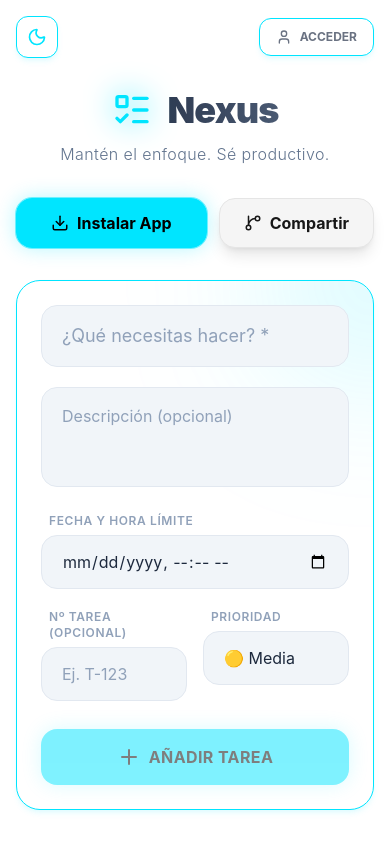
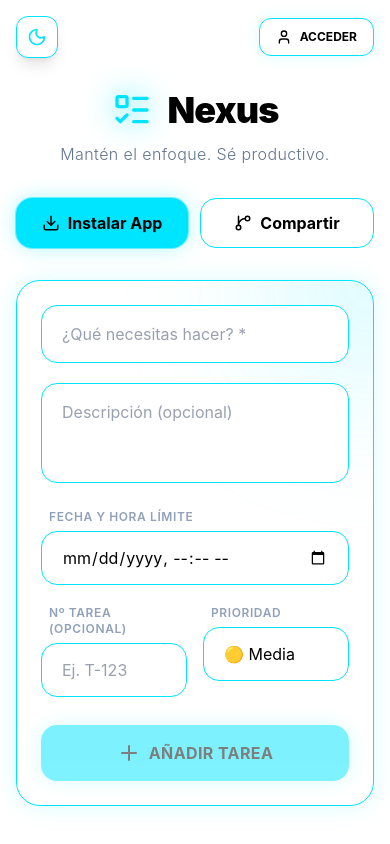
Before and after one commit to contactocreativeweb/gestor-tareas-nexus, a React (Vite) app: page / in a window 390 px wide. Shown: the top 844 px of the page. Built offline with nearby package versions, Linux system fonts and the light colour scheme; no server answers.

Commit message:
fix: strictly enforce pure white and black colors using explicit tailwind classes

```diff
--- a/index.html
+++ b/index.html
@@ -5,8 +5,8 @@
     <link rel="icon" type="image/png" href="/pwa-192.png" />
     <link rel="apple-touch-icon" href="/pwa-192.png">
     <meta name="viewport" content="width=device-width, initial-scale=1.0, maximum-scale=1.0, user-scalable=no" />
-    <meta name="theme-color" content="#f0f7ff" media="(prefers-color-scheme: light)">
-    <meta name="theme-color" content="#020617" media="(prefers-color-scheme: dark)">
+    <meta name="theme-color" content="#ffffff" media="(prefers-color-scheme: light)">
+    <meta name="theme-color" content="#000000" media="(prefers-color-scheme: dark)">
     <title>Nexus | Gestor de Tareas</title>
   </head>
   <body>
--- a/src/TodoApp.jsx
+++ b/src/TodoApp.jsx
@@ -67,7 +67,7 @@ const ThemeToggle = () => {
   return (
     <button
       onClick={toggleTheme}
-      className="p-2.5 rounded-xl bg-white/5 border border-white/10 hover:border-electric-blue/30 transition-all group shadow-lg glass-card"
+      className="p-2.5 rounded-xl bg-white dark:bg-black border border-electric-blue hover:shadow-[0_0_15px_rgba(0,229,255,0.4)] transition-all group shadow-lg"
       title={isDark ? "Modo Claro" : "Modo Oscuro"}
     >
       {isDark ? (
@@ -147,7 +147,7 @@ const PwaInstaller = () => {
         </button>
         <button
           onClick={handleShare}
-          className="flex items-center justify-center gap-2 py-3 px-6 rounded-2xl bg-neutral-100 dark:bg-neutral-800 text-neutral-900 dark:text-neutral-100 font-bold border border-neutral-200 dark:border-neutral-700 hover:bg-neutral-200 dark:hover:bg-neutral-700 transition-all shadow-lg"
+          className="flex items-center justify-center gap-2 py-3 px-6 rounded-2xl bg-white dark:bg-black text-black dark:text-white font-bold border border-electric-blue hover:shadow-[0_0_15px_rgba(0,229,255,0.3)] transition-all flex-1 max-w-[200px]"
           title="Compartir App"
         >
           <GitBranch size={18} />
@@ -163,7 +163,7 @@ const PwaInstaller = () => {
             exit={{ opacity: 0, height: 0 }}
             className="w-full max-w-md overflow-hidden"
           >
-            <div className="p-6 rounded-3xl glass-card border-electric-blue/20 bg-electric-blue/5">
+            <div className="p-6 rounded-3xl bg-white dark:bg-black border border-electric-blue shadow-[0_0_20px_rgba(0,229,255,0.15)] text-black dark:text-white">
               <h4 className="text-lg font-bold mb-4 flex items-center gap-2">
                 {platform === 'ios' ? <Apple size={20} /> : <Smartphone size={20} />}
                 Pasos para Instalar
@@ -209,7 +209,7 @@ const PwaInstaller = () => {
                       type="text"
                       readOnly
                       value={window.location.href}
-                      className="flex-1 bg-black/10 dark:bg-black/40 border border-electric-blue/50 rounded-xl px-3 py-2.5 text-xs font-mono truncate focus:outline-none focus:border-electric-blue"
+                      className="flex-1 bg-white dark:bg-black border border-electric-blue rounded-xl px-3 py-2.5 text-xs font-mono truncate text-black dark:text-white focus:outline-none focus:shadow-[0_0_10px_rgba(0,229,255,0.3)]"
                     />
                     <button
                       onClick={copyLink}
@@ -284,9 +284,9 @@ const Countdown = ({ deadline }) => {
 // ─── Task Card ─────────────────────────────────────────────
 const TaskItem = ({ task, onDelete, isFocused, onToggleFocus, isAnyFocused, isCurrent, onSetCurrent }) => {
   const glowClass = isFocused
-    ? 'ring-2 ring-electric-blue shadow-[0_0_20px_rgba(0,229,255,0.5)]'
-    : 'border border-white/10 hover:border-white/20';
-  const currentBadgeClass = isCurrent ? 'ring-1 ring-neon-violet shadow-[0_0_10px_rgba(138,43,226,0.3)] bg-neon-violet/10' : '';
+    ? 'ring-2 ring-electric-blue shadow-[0_0_20px_rgba(0,229,255,0.5)] border-electric-blue'
+    : 'border border-electric-blue shadow-[0_4px_10px_rgba(0,0,0,0.05)] hover:shadow-[0_4px_15px_rgba(0,229,255,0.2)]';
+  const currentBadgeClass = isCurrent ? 'ring-1 ring-neon-violet shadow-[0_0_10px_rgba(138,43,226,0.3)] bg-neon-violet/5' : '';
 
   return (
     <motion.div
@@ -295,7 +295,7 @@ const TaskItem = ({ task, onDelete, isFocused, onToggleFocus, isAnyFocused, isCu
       animate={{ opacity: isAnyFocused && !isFocused ? 0.4 : 1, y: 0, scale: isAnyFocused && !isFocused ? 0.95 : 1 }}
       exit={{ opacity: 0, scale: 0.9, transition: { duration: 0.2 } }}
       transition={{ duration: 0.3 }}
-      className={`relative p-5 rounded-3xl glass-card transition-all duration-500 overflow-hidden ${glowClass} ${currentBadgeClass}`}
+      className={`relative p-5 rounded-3xl bg-white dark:bg-black transition-all duration-500 overflow-hidden ${glowClass} ${currentBadgeClass}`}
     >
       <div className="flex justify-between items-start gap-4">
         <div className="flex-1 flex flex-col gap-2">
@@ -325,7 +325,7 @@ const TaskItem = ({ task, onDelete, isFocused, onToggleFocus, isAnyFocused, isCu
         <div className="flex flex-col items-center gap-3">
           <button
             onClick={() => onToggleFocus(task.id)}
-            className={`p-2 rounded-xl transition-all duration-300 ${isFocused ? 'bg-electric-blue text-black shadow-[0_0_15px_var(--color-electric-blue)]' : 'bg-white/5 text-gray-400 hover:text-electric-blue hover:bg-white/10'}`}
+            className={`p-2 rounded-xl transition-all duration-300 ${isFocused ? 'bg-electric-blue text-black shadow-[0_0_15px_var(--color-electric-blue)]' : 'bg-transparent text-gray-400 hover:text-electric-blue hover:bg-electric-blue/10'}`}
             title="Modo Focus"
           >
             <Target size={20} />
@@ -396,7 +396,7 @@ const AuthModal = ({ onClose, onAuthSuccess }) => {
   return (
     <div className="fixed inset-0 z-[100] flex items-center justify-center p-4">
       <motion.div initial={{ opacity: 0 }} animate={{ opacity: 1 }} exit={{ opacity: 0 }} onClick={onClose} className="absolute inset-0 bg-black/80 backdrop-blur-sm" />
-      <motion.div initial={{ opacity: 0, scale: 0.9, y: 20 }} animate={{ opacity: 1, scale: 1, y: 0 }} exit={{ opacity: 0, scale: 0.9, y: 20 }} className="max-w-md w-full p-8 rounded-3xl glass-card relative overflow-hidden" >
+      <motion.div initial={{ opacity: 0, scale: 0.9, y: 20 }} animate={{ opacity: 1, scale: 1, y: 0 }} exit={{ opacity: 0, scale: 0.9, y: 20 }} className="max-w-md w-full p-8 rounded-3xl bg-white dark:bg-black border border-electric-blue shadow-[0_0_30px_rgba(0,229,255,0.2)] relative overflow-hidden text-black dark:text-white" >
         <div className="absolute -top-24 -right-24 w-48 h-48 bg-electric-blue/20 rounded-full blur-[80px] pointer-events-none" />
         <button onClick={onClose} className="absolute top-4 right-4 text-slate-400 hover:text-slate-600 dark:hover:text-white transition-colors"><X size={24} /></button>
         <div className="text-center mb-8 relative z-10">
@@ -412,10 +412,10 @@ const AuthModal = ({ onClose, onAuthSuccess }) => {
           <div className="flex items-center gap-4 py-2"><div className="flex-1 h-[1px] bg-slate-200 dark:bg-white/10" /><span className="text-[10px] text-slate-400 uppercase tracking-widest font-black">O utiliza tu correo</span><div className="flex-1 h-[1px] bg-slate-200 dark:bg-white/10" /></div>
           <form onSubmit={handleSubmit} className="space-y-5">
             <div className="space-y-1.5"><label className="text-xs text-slate-400 uppercase tracking-widest font-bold ml-2">Correo Electrónico</label>
-              <div className="relative"><Mail className="absolute left-4 top-1/2 -translate-y-1/2 text-slate-400" size={18} /><input type="email" value={email} onChange={(e) => setEmail(e.target.value)} placeholder="tu@email.com" className="w-full bg-slate-100 dark:bg-white/5 border border-slate-200 dark:border-white/10 rounded-2xl pl-12 pr-5 py-4 focus:outline-none focus:ring-2 focus:ring-electric-blue transition-all" required /></div>
+              <div className="relative"><Mail className="absolute left-4 top-1/2 -translate-y-1/2 text-slate-400" size={18} /><input type="email" value={email} onChange={(e) => setEmail(e.target.value)} placeholder="tu@email.com" className="w-full bg-white dark:bg-black border border-electric-blue rounded-2xl pl-12 pr-5 py-4 focus:outline-none focus:ring-2 focus:ring-electric-blue transition-all text-black dark:text-white" required /></div>
             </div>
             <div className="space-y-1.5"><label className="text-xs text-slate-400 uppercase tracking-widest font-bold ml-2">Contraseña</label>
-              <div className="relative"><Lock className="absolute left-4 top-1/2 -translate-y-1/2 text-slate-400" size={18} /><input type="password" value={password} onChange={(e) => setPassword(e.target.value)} placeholder="••••••••" className="w-full bg-slate-100 dark:bg-white/5 border border-slate-200 dark:border-white/10 rounded-2xl pl-12 pr-5 py-4 focus:outline-none focus:ring-2 focus:ring-electric-blue transition-all" required /></div>
+              <div className="relative"><Lock className="absolute left-4 top-1/2 -translate-y-1/2 text-slate-400" size={18} /><input type="password" value={password} onChange={(e) => setPassword(e.target.value)} placeholder="••••••••" className="w-full bg-white dark:bg-black border border-electric-blue rounded-2xl pl-12 pr-5 py-4 focus:outline-none focus:ring-2 focus:ring-electric-blue transition-all text-black dark:text-white" required /></div>
             </div>
             {error && <p className="text-neon-red text-sm text-center font-medium bg-neon-red/10 py-2 rounded-xl">{error}</p>}
             <button type="submit" disabled={loading} className="w-full py-4 rounded-2xl font-bold bg-electric-blue text-black hover:bg-electric-blue-hover transition-all shadow-[0_0_20px_rgba(0,229,255,0.3)] flex items-center justify-center gap-2 group disabled:opacity-50">{loading ? <Loader2 className="animate-spin" /> : (isLogin ? 'ENTRAR' : 'REGISTRARME')}</button>
@@ -571,20 +571,20 @@ export default function TodoApp() {
         <ThemeToggle />
         <div className="z-50">
           {user ? (
-            <div className="flex items-center gap-3 glass-card rounded-2xl p-1.5 shadow-xl">
+            <div className="flex items-center gap-3 bg-white dark:bg-black border border-electric-blue rounded-2xl p-1.5 shadow-[0_0_15px_rgba(0,229,255,0.15)] text-black dark:text-white">
               <div className="w-10 h-10 rounded-xl bg-electric-blue/10 flex items-center justify-center border border-electric-blue/20 overflow-hidden">
                 {user.photoURL ? <img src={user.photoURL} alt="Profile" className="w-full h-full object-cover" /> : <User className="text-electric-blue" size={18} />}
               </div>
               <div className="hidden sm:block px-2">
                 <p className="text-[9px] text-gray-500 uppercase font-black tracking-widest leading-none mb-1">CONECTADO</p>
-                <p className="text-xs dark:text-white text-slate-800 font-bold leading-none max-w-[150px] truncate">{user.displayName || user.email.split('@')[0]}</p>
+                <p className="text-xs font-bold leading-none max-w-[150px] truncate">{user.displayName || user.email.split('@')[0]}</p>
               </div>
-              <button onClick={() => signOut(auth)} className="p-2.5 rounded-xl text-gray-500 hover:text-neon-red hover:bg-neon-red/10 transition-all border border-transparent hover:border-neon-red/20" title="Cerrar Sesión">
+              <button onClick={() => signOut(auth)} className="p-2.5 rounded-xl text-gray-400 hover:text-neon-red hover:bg-neon-red/10 transition-all border border-transparent hover:border-neon-red/20" title="Cerrar Sesión">
                 <LogOut size={18} />
               </button>
             </div>
           ) : (
-            <button onClick={() => setShowAuthModal(true)} className="flex items-center gap-2 glass-card rounded-xl px-4 py-2.5 text-xs font-bold text-gray-500 dark:text-gray-300 hover:text-electric-blue transition-all">
+            <button onClick={() => setShowAuthModal(true)} className="flex items-center gap-2 bg-white dark:bg-black border border-electric-blue text-black dark:text-white shadow-[0_0_15px_rgba(0,229,255,0.15)] rounded-xl px-4 py-2.5 text-xs font-bold hover:text-electric-blue dark:hover:text-electric-blue transition-all">
               <User size={16} /> ACCEDER
             </button>
           )}
@@ -592,7 +592,7 @@ export default function TodoApp() {
       </div>
 
       <header className="mb-8 text-center">
-        <h1 className="text-4xl md:text-5xl font-black text-transparent bg-clip-text bg-gradient-to-r from-slate-900 to-slate-500 dark:from-white dark:to-slate-400 tracking-tight flex items-center justify-center gap-4">
+        <h1 className="text-4xl md:text-5xl font-black text-black dark:text-white tracking-tight flex items-center justify-center gap-4">
           <ListTodo className="text-electric-blue drop-shadow-[0_0_15px_var(--color-electric-blue)]" size={40} />
           Nexus
         </h1>
@@ -601,30 +601,30 @@ export default function TodoApp() {
 
       <PwaInstaller />
 
-      <form onSubmit={handleAddTask} className="glass-card rounded-3xl p-6 mb-12 shadow-2xl relative overflow-hidden">
+      <form onSubmit={handleAddTask} className="bg-white dark:bg-black border border-electric-blue rounded-3xl p-6 mb-12 shadow-[0_0_25px_rgba(0,229,255,0.15)] relative overflow-hidden">
         <div className="absolute -top-24 -right-24 w-48 h-48 bg-electric-blue/20 rounded-full blur-[80px] pointer-events-none" />
         <div className="grid grid-cols-1 md:grid-cols-2 gap-5 relative z-10">
           <div className="md:col-span-2">
-            <input type="text" placeholder="¿Qué necesitas hacer? *" value={title} onChange={(e) => setTitle(e.target.value)} className="w-full bg-slate-100 dark:bg-white/5 border border-slate-200 dark:border-white/10 rounded-2xl px-5 py-4 dark:text-white text-slate-800 text-lg placeholder-slate-400 focus:outline-none focus:ring-2 focus:ring-electric-blue transition-all" required />
+            <input type="text" placeholder="¿Qué necesitas hacer? *" value={title} onChange={(e) => setTitle(e.target.value)} className="w-full bg-white dark:bg-black border border-electric-blue rounded-2xl px-5 py-4 text-black dark:text-white placeholder-gray-400 focus:outline-none focus:ring-2 focus:ring-electric-blue transition-all" required />
           </div>
           <div className="md:col-span-2">
-            <textarea placeholder="Descripción (opcional)" value={description} onChange={(e) => setDescription(e.target.value)} className="w-full bg-slate-100 dark:bg-white/5 border border-slate-200 dark:border-white/10 rounded-2xl px-5 py-4 dark:text-white text-slate-800 placeholder-slate-400 focus:outline-none focus:ring-2 focus:ring-electric-blue transition-all min-h-[100px] resize-none" />
+            <textarea placeholder="Descripción (opcional)" value={description} onChange={(e) => setDescription(e.target.value)} className="w-full bg-white dark:bg-black border border-electric-blue rounded-2xl px-5 py-4 text-black dark:text-white placeholder-gray-400 focus:outline-none focus:ring-2 focus:ring-electric-blue transition-all min-h-[100px] resize-none" />
           </div>
           <div className="flex flex-col gap-1.5">
             <label className="text-xs text-slate-400 dark:text-gray-400 uppercase tracking-wider font-semibold ml-2">Fecha y Hora Límite</label>
-            <input type="datetime-local" value={deadline} onChange={(e) => setDeadline(e.target.value)} min={new Date().toISOString().slice(0, 16)} className="w-full bg-slate-100 dark:bg-white/5 border border-slate-200 dark:border-white/10 rounded-2xl px-5 py-3.5 dark:text-white text-slate-800 focus:outline-none focus:ring-2 focus:ring-electric-blue transition-all" />
+            <input type="datetime-local" value={deadline} onChange={(e) => setDeadline(e.target.value)} min={new Date().toISOString().slice(0, 16)} className="w-full bg-white dark:bg-black border border-electric-blue rounded-2xl px-5 py-3.5 text-black dark:text-white focus:outline-none focus:ring-2 focus:ring-electric-blue transition-all" />
           </div>
           <div className="flex gap-4">
             <div className="flex-1 flex flex-col gap-1.5">
               <label className="text-xs text-slate-400 dark:text-gray-400 uppercase tracking-wider font-semibold ml-2">Nº Tarea (Opcional)</label>
-              <input type="text" placeholder="Ej. T-123" value={taskNumber} onChange={(e) => setTaskNumber(e.target.value)} className="w-full bg-slate-100 dark:bg-white/5 border border-slate-200 dark:border-white/10 rounded-2xl px-5 py-3.5 dark:text-white text-slate-800 placeholder-slate-400 focus:outline-none focus:ring-2 focus:ring-electric-blue transition-all" />
+              <input type="text" placeholder="Ej. T-123" value={taskNumber} onChange={(e) => setTaskNumber(e.target.value)} className="w-full bg-white dark:bg-black border border-electric-blue rounded-2xl px-5 py-3.5 text-black dark:text-white placeholder-gray-400 focus:outline-none focus:ring-2 focus:ring-electric-blue transition-all" />
             </div>
             <div className="flex-1 flex flex-col gap-1.5">
               <label className="text-xs text-slate-400 dark:text-gray-400 uppercase tracking-wider font-semibold ml-2">Prioridad</label>
-              <select value={priority} onChange={(e) => setPriority(e.target.value)} className="w-full bg-slate-100 dark:bg-black border border-slate-200 dark:border-white/10 rounded-2xl px-5 py-3.5 dark:text-white text-slate-800 focus:outline-none focus:ring-2 focus:ring-electric-blue transition-all appearance-none cursor-pointer">
-                <option value="Baja" className="dark:bg-black bg-white">🟢 Baja</option>
-                <option value="Media" className="dark:bg-black bg-white">🟡 Media</option>
-                <option value="Alta" className="dark:bg-black bg-white">🔴 Alta</option>
+              <select value={priority} onChange={(e) => setPriority(e.target.value)} className="w-full bg-white dark:bg-black border border-electric-blue rounded-2xl px-5 py-3.5 text-black dark:text-white focus:outline-none focus:ring-2 focus:ring-electric-blue transition-all appearance-none cursor-pointer">
+                <option value="Baja" className="bg-white dark:bg-black">🟢 Baja</option>
+                <option value="Media" className="bg-white dark:bg-black">🟡 Media</option>
+                <option value="Alta" className="bg-white dark:bg-black">🔴 Alta</option>
               </select>
             </div>
           </div>
--- a/src/index.css
+++ b/src/index.css
@@ -10,51 +10,16 @@
   --color-neon-red: #ff3131;
 }
 
-:root {
-  --bg-primary: #ffffff;
-  --bg-secondary: #ffffff;
-  --bg-surface: #ffffff;
-  --bg-surface-hover: #f1fcff;
-  --text-primary: #000000;
-  --text-secondary: #333333;
-  --border-color: var(--color-electric-blue);
-  --card-shadow: 0 4px 6px -1px rgba(0, 229, 255, 0.1), 0 2px 4px -1px rgba(0, 229, 255, 0.05);
-  --accent-glow: rgba(0, 229, 255, 0.1);
-}
-
-.dark {
-  --bg-primary: #000000;
-  --bg-secondary: #000000;
-  --bg-surface-hover: #0a0a0a;
-  --text-primary: #ffffff;
-  --text-secondary: #cccccc;
-  --border-color: var(--color-electric-blue);
-  --accent-blue: #00e5ff;
-  --accent-blue-hover: #00b8d4;
-  --glow-effect: 0 0 15px rgba(0, 229, 255, 0.15);
-}
-
 body {
-  background-color: var(--bg-primary);
-  color: var(--text-primary);
+  background-color: #ffffff;
+  color: #000000;
   margin: 0;
   padding: 0;
   font-family: 'Inter', system-ui, -apple-system, sans-serif;
-  min-height: 100vh;
   transition: background-color 0.4s ease, color 0.4s ease;
 }
 
-.glass-card {
-  background: var(--bg-secondary);
-  border: 1px solid var(--border-color);
-  box-shadow: var(--card-shadow);
-  transition: all 0.3s ease;
+.dark body {
+  background-color: #000000;
+  color: #ffffff;
 }
-
-.dark .glass-card {
-  box-shadow: var(--glow-effect);
-}
-
-.glass-card:hover {
-  border-color: var(--color-electric-blue);
-}
```
